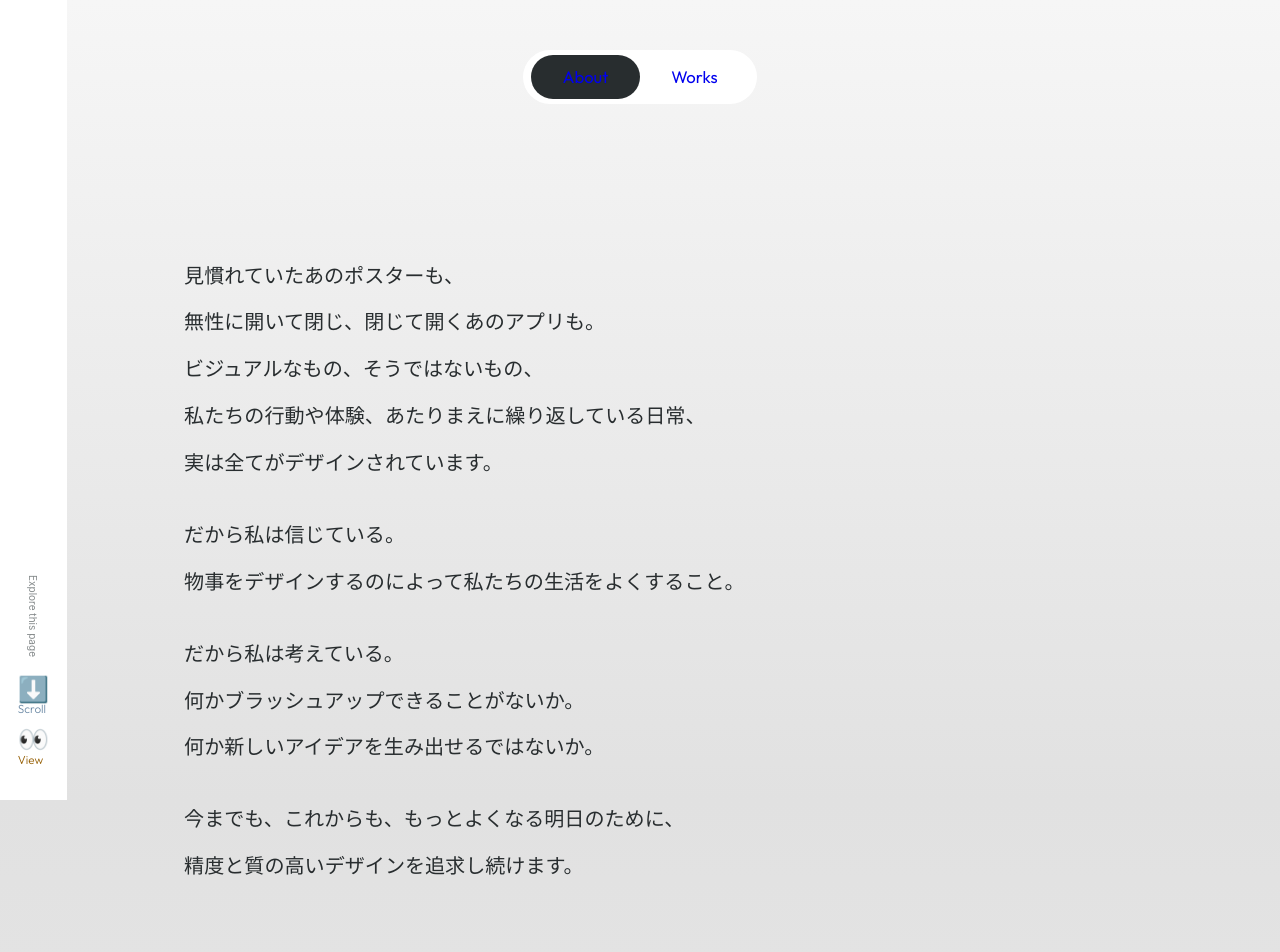
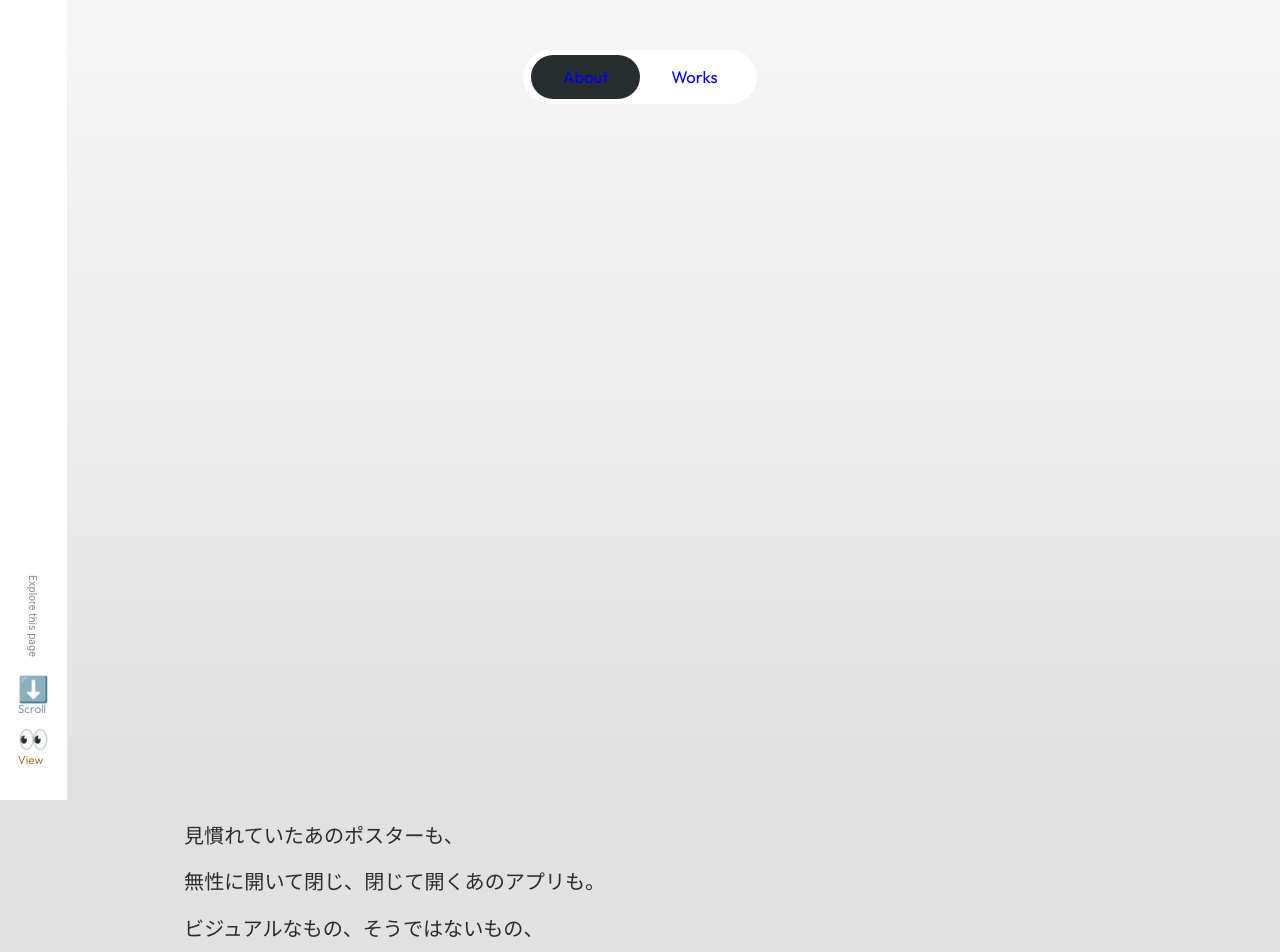
Before and after one commit to yihanYozikua/tai_portfolio, a React (Create React App) app: page /#/ in a window 1280 px wide. Shown: the top 952 px of the page. Built offline with nearby package versions, Linux system fonts and the light colour scheme; a web font is replaced by a local one.

Commit message:
fix the footer disappear issue

```diff
--- a/src/About.js
+++ b/src/About.js
@@ -1,6 +1,7 @@
 import React, { useEffect, useRef, useState } from 'react'
 import PropTypes from 'prop-types'
 import { Link } from 'react-router-dom'
+import { Parallax, useParallax, ParallaxProvider } from 'react-scroll-parallax';
 import AOS from 'aos'
 
 import PageLayout from './components/PageLayout'
@@ -132,18 +133,19 @@ export default function About() {
       /* kv animation */
       if(this.oldScroll < this.scrollY){
         console.log('down');
+
         [].forEach.call(kv_list, function(el){
           el.style.opacity = '0';
           el.style.transition = 'all 1s ease-in-out';
         });
-        setTimeout(() => {
-          [].forEach.call(paragraph_list, function(pa){
-            pa.style.transform = 'translateY(-70vh)';
-            pa.style.transition = 'all .7s ease-in-out';
-          })
-          paragraph.style.height = '30vh';
-          paragraph.style.transition = 'all .5s ease-in-out';
-        }, 100);
+        // setTimeout(() => {
+        //   [].forEach.call(paragraph_list, function(pa){
+        //     pa.style.transform = 'translateY(-70vh)';
+        //     pa.style.transition = 'all .7s ease-in-out';
+        //   })
+        //   paragraph.style.height = '30vh';
+        //   paragraph.style.transition = 'all .5s ease-in-out';
+        // }, 100);
       }
       // else if(this.oldScroll > this.scrollY){
       //   console.log('up');
@@ -210,7 +212,7 @@ export default function About() {
         <div className={aboutCss.about_paragragh_container} ref={paragraph_ref}>
           <div className={aboutCss.about_paragraph_contents}>
             <div className={aboutCss.about_paragragh_contents_sec} ref={paragraph_ref_1}>
-              <span ref={paragraph_anchor_ref}>見慣れていたあのポスターも、</span>
+              <Parallax ref={paragraph_anchor_ref} translateY={[0, -1000]} speed={-10}>見慣れていたあのポスターも、</Parallax>
               <span>無性に開いて閉じ、閉じて開くあのアプリも。</span>
               <span>ビジュアルなもの、そうではないもの、</span>
               <span>私たちの行動や体験、あたりまえに繰り返している日常、</span>
@@ -230,7 +232,6 @@ export default function About() {
               <span>精度と質の高いデザインを追求し続けます。</span>
             </div>
           </div>
-
         </div>
 
         <div className={aboutCss.about_self_intro_container} ref={self_intro_ref}>
--- a/src/App.js
+++ b/src/App.js
@@ -1,5 +1,6 @@
 import logo from './logo.svg';
 import './App.css';
+import { Parallax, useParallax, ParallaxProvider } from 'react-scroll-parallax';
 import AOS from 'aos';
 import { HashRouter as Router, Link, Routes, Route } from 'react-router-dom';
 
@@ -33,8 +34,8 @@ const App = () => {
   return (
     <Router>
       <Routes>
-        <Route path="/" element={<><About /></>}></Route>
-        <Route path="/about" element={<><About /></>}></Route>
+        <Route path="/" element={<ParallaxProvider><About /></ParallaxProvider>}></Route>
+        <Route path="/about" element={<ParallaxProvider><About /></ParallaxProvider>}></Route>
         <Route path="/works" element={<><Works /></>}></Route>
         <Route path="/keywords"></Route>
       </Routes>
--- a/src/Footer.js
+++ b/src/Footer.js
@@ -11,7 +11,6 @@ import githubIcon from './static/icons/github.svg'
 export default function Footer(){
 
   return(
-    <ParallaxProvider>
     <Parallax id={footerCss.footer} translateY={[50, -50]} speed={-10}>
       <div className={footerCss.upper_section_container}>
         <div className={footerCss.upper_left_container}>
@@ -52,7 +51,5 @@ export default function Footer(){
         </div>
       </div>
     </Parallax>
-    </ParallaxProvider>
-
   )
 }
```
Lines whose indentation alone changed are shown as unchanged.
